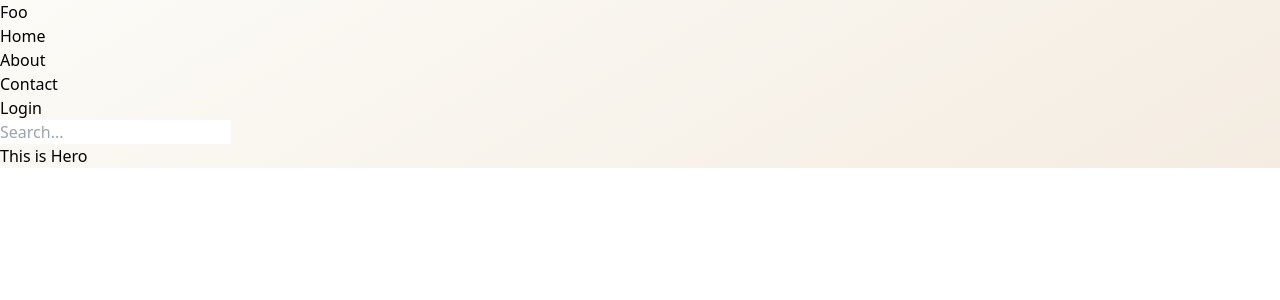
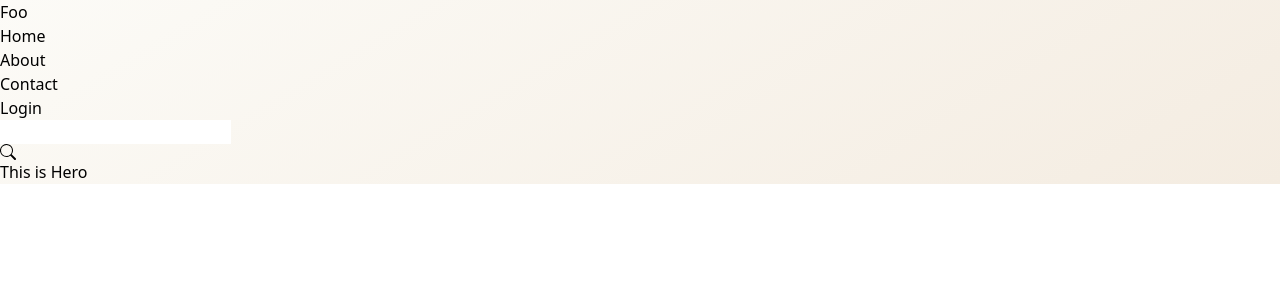
Before and after one commit to rakibul-islam-hasib/hungry-bunny-client, a React (Vite) app: page / in a window 1280 px wide. Shown: the top 300 px of the page. Built offline with nearby package versions, Linux system fonts and the light colour scheme.

Commit message:
Search button added

```diff
--- a/src/components/header/NavBar.jsx
+++ b/src/components/header/NavBar.jsx
@@ -1,6 +1,5 @@
-import React from 'react';
-
-const NavBar = () => {
+import React, { useRef } from 'react';
+import { BsSearch } from 'react-icons/bs';
 const navLinnks = [
     {
         id: 1,
@@ -24,6 +23,8 @@ const NavBar = () => {
     },
 
 ]
+const NavBar = () => {
+    const inputRef = useRef(null);
     return (
         <nav className=' py-3'>
             <div className="w-[90%] mx-auto flex justify-between items-center ">
@@ -36,8 +37,16 @@ const NavBar = () => {
                     </ul>
                 </div>
                 <div className="search-and-others">
-                        <div className="">
-                            <input type="text" className='outline-none' placeholder='Search...' />
+                    <div className="relative">
+                        <input
+                            ref={inputRef}
+                            type="text"
+                            onFocus={()=> inputRef.current.placeholder = 'Search here...'}
+                            onBlur={()=> inputRef.current.placeholder = ''}
+                            className='outline-none w-[40px] duration-300 focus:w-[200px] border-orange-300 border px-3 py-1 rounded-full' />
+                        <div onClick={() => inputRef.current.focus()} className="absolute top-[9px] right-3">
+                            <BsSearch />
+                        </div>
                     </div>
                 </div>
             </div>
```
Lines whose indentation alone changed are shown as unchanged.
